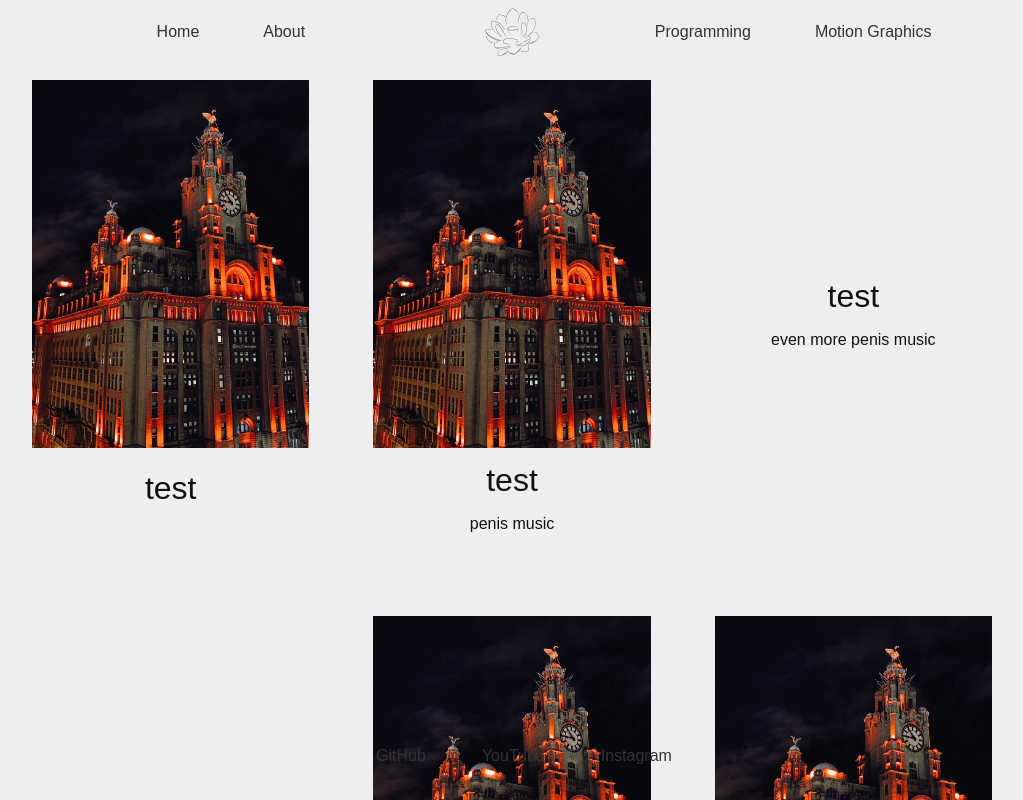
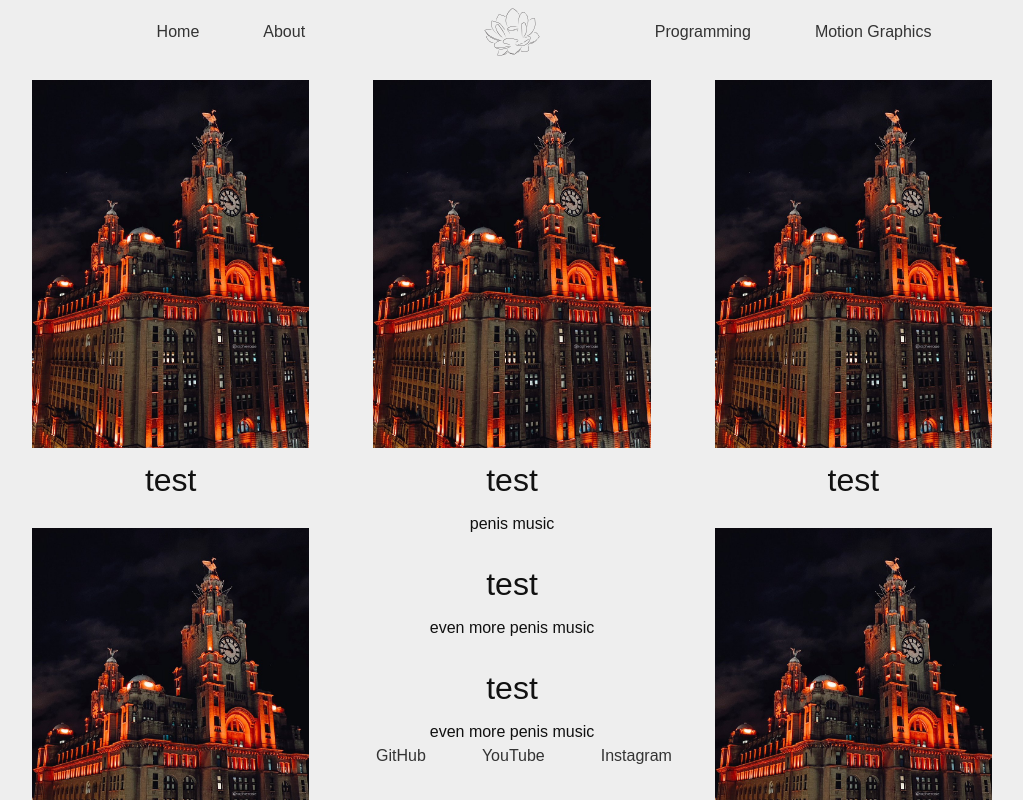
Before and after one commit to JDLanyon/JDLanyon.github.io, a Next.js app: page /about in a window 1280 px wide. Shown: the top 800 px of the page, without its empty margins (128-1151 px from the left). Built offline with nearby package versions, Linux system fonts and the light colour scheme; some icons are missing; a web font is replaced by a local one.

Commit message:
auto height in grid

```diff
--- a/src/app/about/page.tsx
+++ b/src/app/about/page.tsx
@@ -5,11 +5,12 @@ import Panel from "../components/panel";
 
 export default function About() {
   return (
-    <div>
+    <div className="h-max">
       <Nav />
-      <div className="grid grid-cols-1 md:grid-cols-2 lg:grid-cols-3 mx-32 my-12 items-center justify-items-center p-8 gap-16">
+      <div className="columns-1 md:columns-2 lg:columns-3 mx-32 my-12 items-center justify-items-center p-8 gap-16">
 
         <Panel title="test" thumbnail="/Liverpool.jpg" />
+        <Panel title="test" thumbnail="/Liverpool.jpg" description="penis music"/>
         <Panel title="test" thumbnail="/Liverpool.jpg" description="penis music"/>
         <Panel title="test" description="even more penis music"/>
         <Panel title="test" description="even more penis music"/>
--- a/src/app/components/panel.tsx
+++ b/src/app/components/panel.tsx
@@ -28,7 +28,7 @@ function Thumbnail({thumbnail} : PanelProps) {
 
 export default function Panel({thumbnail, title, description, allowhover = true} : PanelProps) {
   return (
-    <div className={`grid w-[100%] h-[100%] transition transform ${allowhover ? 'hover:-translate-y-1 motion-reduce:transition-none motion-reduce:hover:transform-none hover:bg-[#ddd] light:hover:bg-[#222] hover:text-[#111] light:hover:text-[#eee]' : ''}`}>
+    <div className={`break-inside-avoid w-full transition transform ${allowhover ? 'hover:-translate-y-1 motion-reduce:transition-none motion-reduce:hover:transform-none hover:bg-[#ddd] light:hover:bg-[#222] hover:text-[#111] light:hover:text-[#eee]' : ''}`}>
       {/* TODO: pointer cursor and trigger modal */}
       <div className={thumbnail ? "grid text-center" : "grid my-auto text-center"}>
         <Thumbnail thumbnail={thumbnail} />
```
Also changed, not shown: 1 other file (tests, documents, lock files or other folders).
